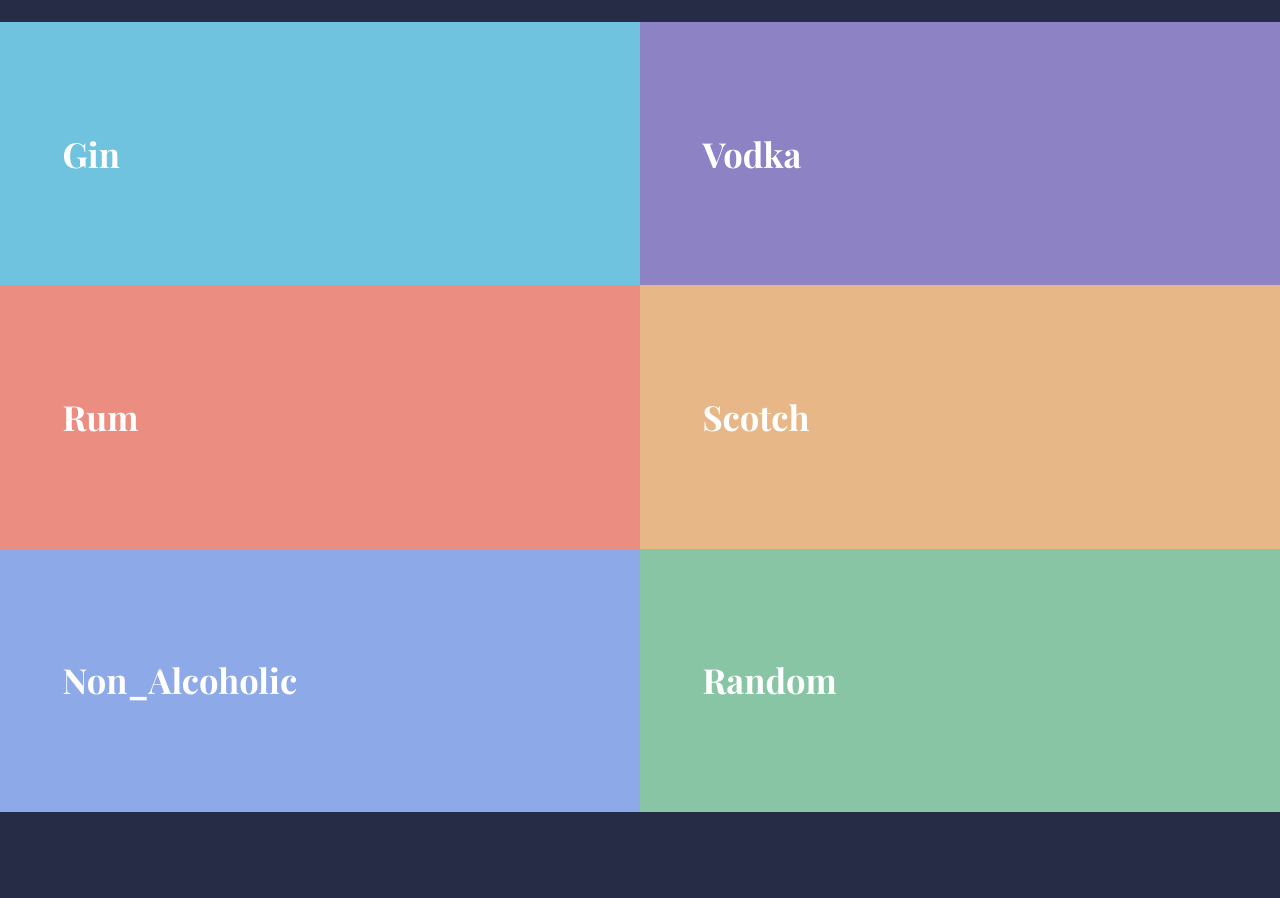
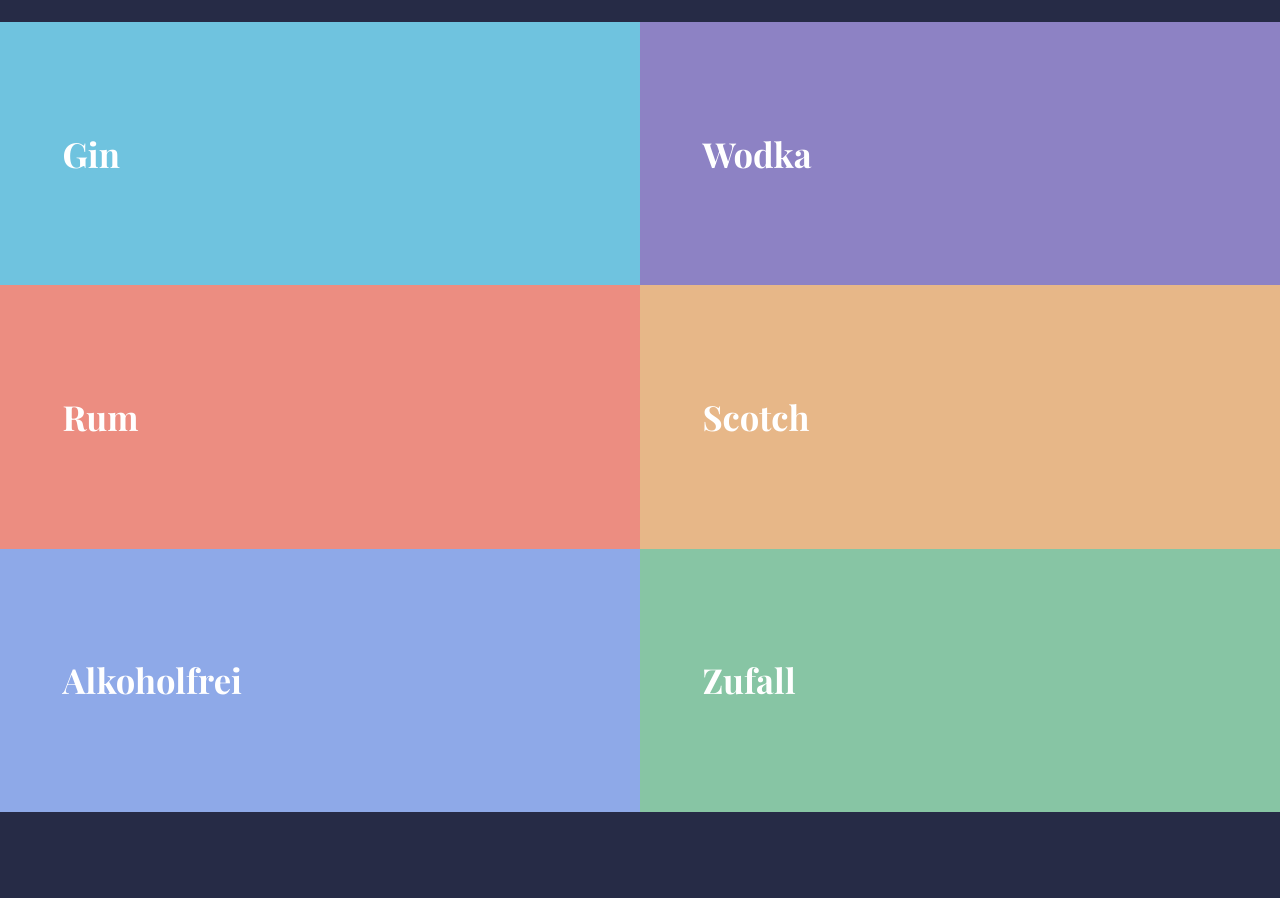
Before and after one commit to enriquenv/drinkschill, a React (Create React App) app: page / in a window 1280 px wide. Shown: the part 485-1383 px from the top of the page. Built offline with nearby package versions, Linux system fonts and the light colour scheme.

Commit message:
Alkoholfrei und Zufall

```diff
--- a/src/components/Category.js
+++ b/src/components/Category.js
@@ -5,7 +5,7 @@ const Category = (props) => {
         <Link to={`/category/${props.ingredient}`}>
             <div>
                 <h2>
-                    {props.ingredient}
+                    {props.name}
                 </h2>
             </div >
         </Link>
--- a/src/components/CategoryResults.js
+++ b/src/components/CategoryResults.js
@@ -10,9 +10,18 @@ class CategoryResults extends Component {
         }
     }
     componentDidMount() {
+        if (this.props.match.params.ingredient === 'Random') {
+            fetch(`https://www.thecocktaildb.com/api/json/v1/1/random.php`)
+            .then(res => res.json())
+            .then(data => this.setState({ drinks: data.drinks }));
+        } else if (this.props.match.params.ingredient === 'Non_Alcoholic') {
+            fetch(`https://www.thecocktaildb.com/api/json/v1/1/filter.php?a=Non_Alcoholic`)
+            .then(res => res.json())
+            .then(data => this.setState({ drinks: data.drinks }));
+        } else  {
         fetch(`https://www.thecocktaildb.com/api/json/v1/1/filter.php?i=${this.props.match.params.ingredient}`)
             .then(res => res.json())
-            .then(data => this.setState({ drinks: data.drinks }));
+            .then(data => this.setState({ drinks: data.drinks }));}
     }
     render() {
         return (
--- a/src/components/Home.js
+++ b/src/components/Home.js
@@ -7,22 +7,22 @@ const Home = () => {
   return (
     <div className="start">
         <div className="Gin">
-          <Category ingredient={'Gin'}>Gin</Category>
+          <Category ingredient={'Gin'} name={"Gin"}>Gin</Category>
         </div>
         <div className="Vodka">
-        <Category ingredient={'Vodka'}>Wodka</Category>
+        <Category ingredient={'Vodka'} name={"Wodka"}>Wodka</Category>
         </div>
         <div className="Rum">
-        <Category ingredient={'Rum'}>Rum</Category>
+        <Category ingredient={'Rum'} name={"Rum"}>Rum</Category>
         </div>
         <div className="Scotch">
-        <Category ingredient={'Scotch'}>Scotch</Category>
+        <Category ingredient={'Scotch'} name={"Scotch"}>Scotch</Category>
         </div>
         <div className="A_frei">
-        <Category ingredient={'Non_Alcoholic'}>Alkoholfrei</Category>
+        <Category ingredient={'Non_Alcoholic'} name={"Alkoholfrei"}>Alkoholfrei</Category>
         </div>
         <div className="Random">
-        <Category ingredient={'Random'}>Zufall</Category>
+        <Category ingredient={'Random'} name={"Zufall"}>Zufall</Category>
         </div>
     </div>
   )
```
